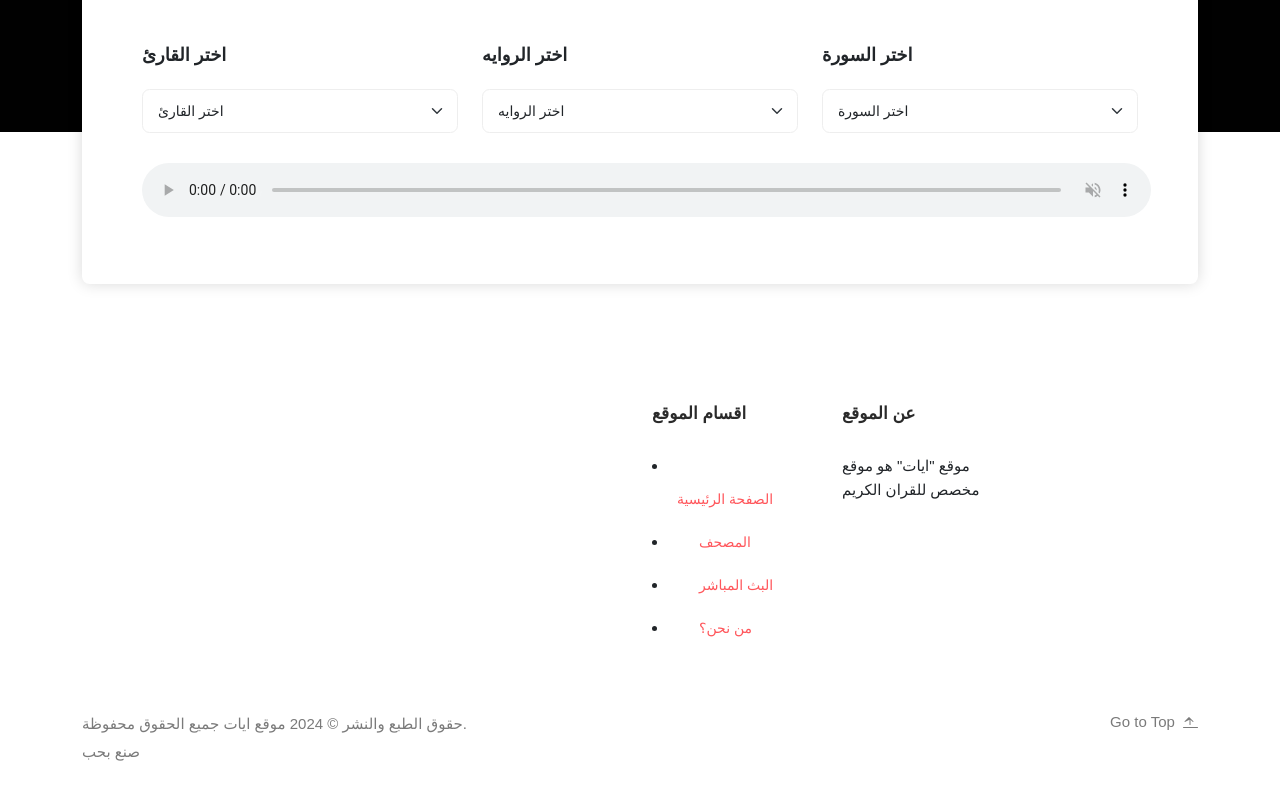
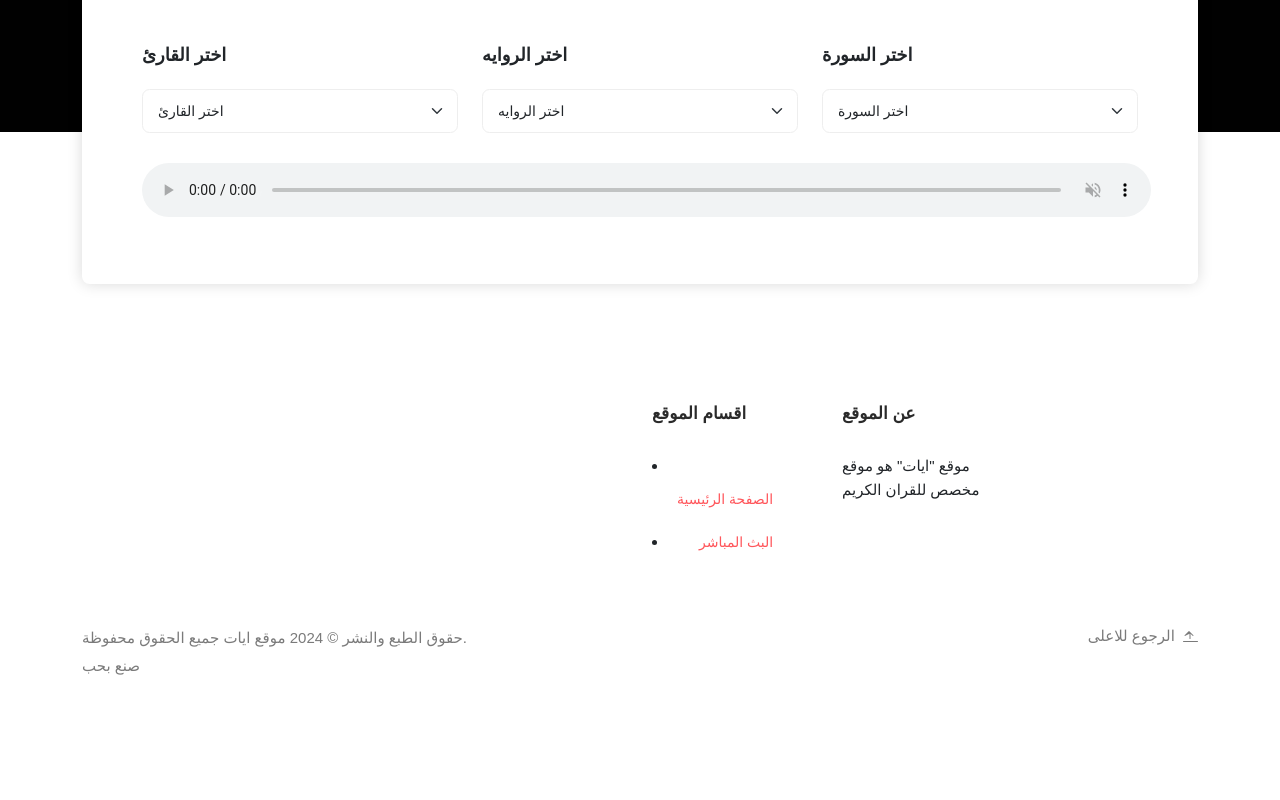
Before and after one commit to NR4U/gggggggg, a plain HTML site: page index.html in a window 1280 px wide. Shown: the part 318-1118 px from the top of the page. After the commit the page ends 1034 px from the top, so only its background shows below. Drawn offline with nearby package versions, Linux system fonts and the light colour scheme; no server answers; a web font is replaced by a local one.

Commit message:
index.html

```diff
--- a/index.html
+++ b/index.html
@@ -156,13 +156,7 @@ https://templatemo.com/tm-572-designer
                       <a class="nav-link active" href="index.html">الصفحة الرئيسية</a>
                     </li>
                     <li class="white-button">
-                      <a class="nav-link" href="about.html">المصحف</a>
-                    </li>
-                    <li class="white-button">
                       <a class="nav-link" href="liveCh.html">البث المباشر</a>
-                    </li>
-                    <li class="white-button">
-                      <a class="nav-link" href="trending.html">من نحن؟</a>
                     </li>
                 </div>
             </div>
@@ -184,7 +178,7 @@ https://templatemo.com/tm-572-designer
                         </div>
                         <div class="col-lg-6">
                             <a href="#top" class="scroll-to-top">
-                                Go to Top
+                               الرجوع للاعلى
                                 <svg xmlns="http://www.w4.org/2000/svg" width="16" height="16" fill="currentColor" class="bi bi-arrow-bar-up" viewBox="0 0 16 16">
                                     <path fill-rule="evenodd" d="M8 10a.5.5 0 0 0 .5-.5V4.707l2.146 2.147a.5.5 0 0 0 .708-.708l-4-4a.5.5 0 0 0-.708 0l-4 4a.5.5 0 1 0 .708.708L7.5 4.707V9.5a.5.5 0 0 0 .5.5zm-7 2.5a.5.5 0 0 1 .5-.5h14a.5.5 0 0 1 0 1h-14a.5.5 0 0 1-.5-.5z"/>
                                 </svg>
```
